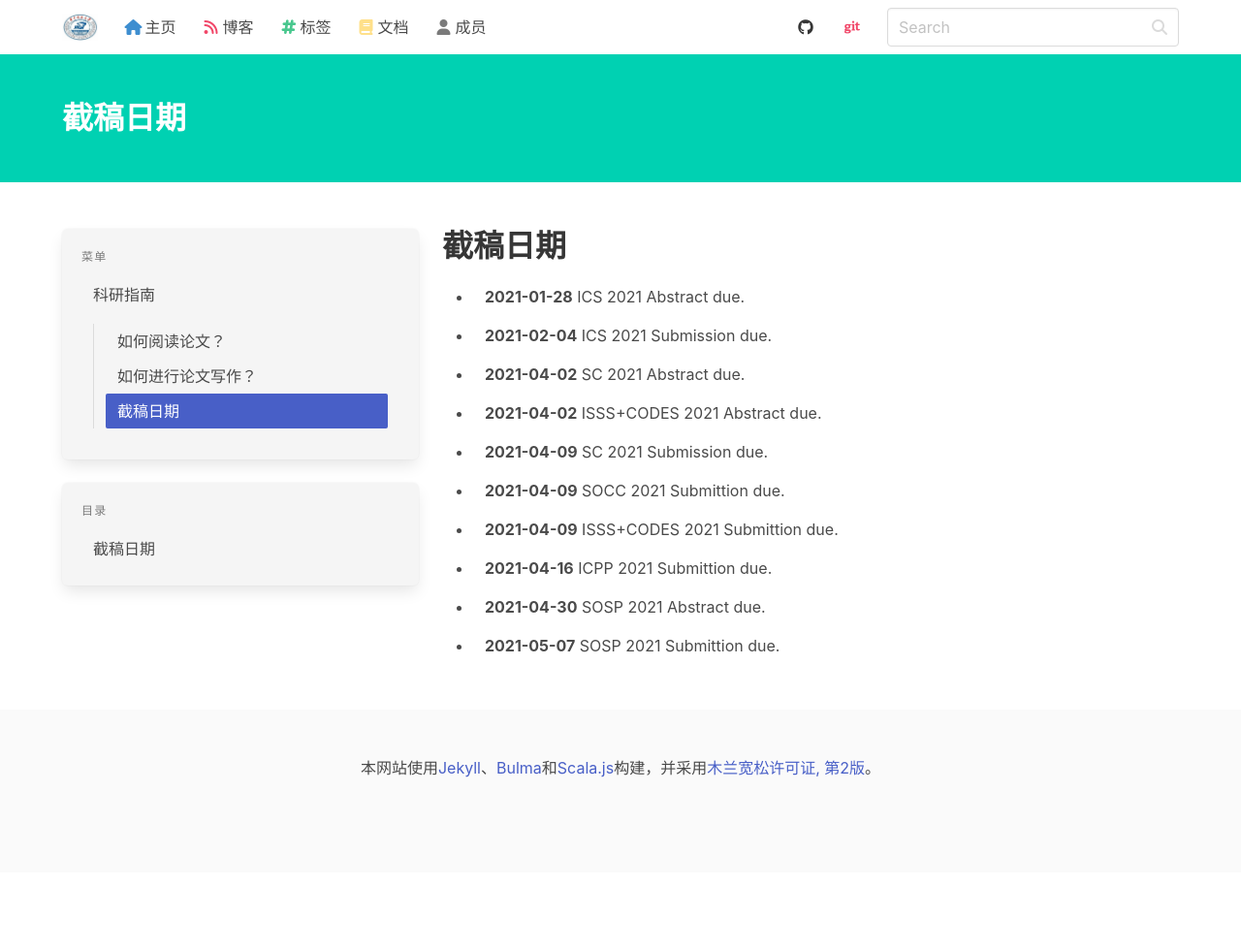
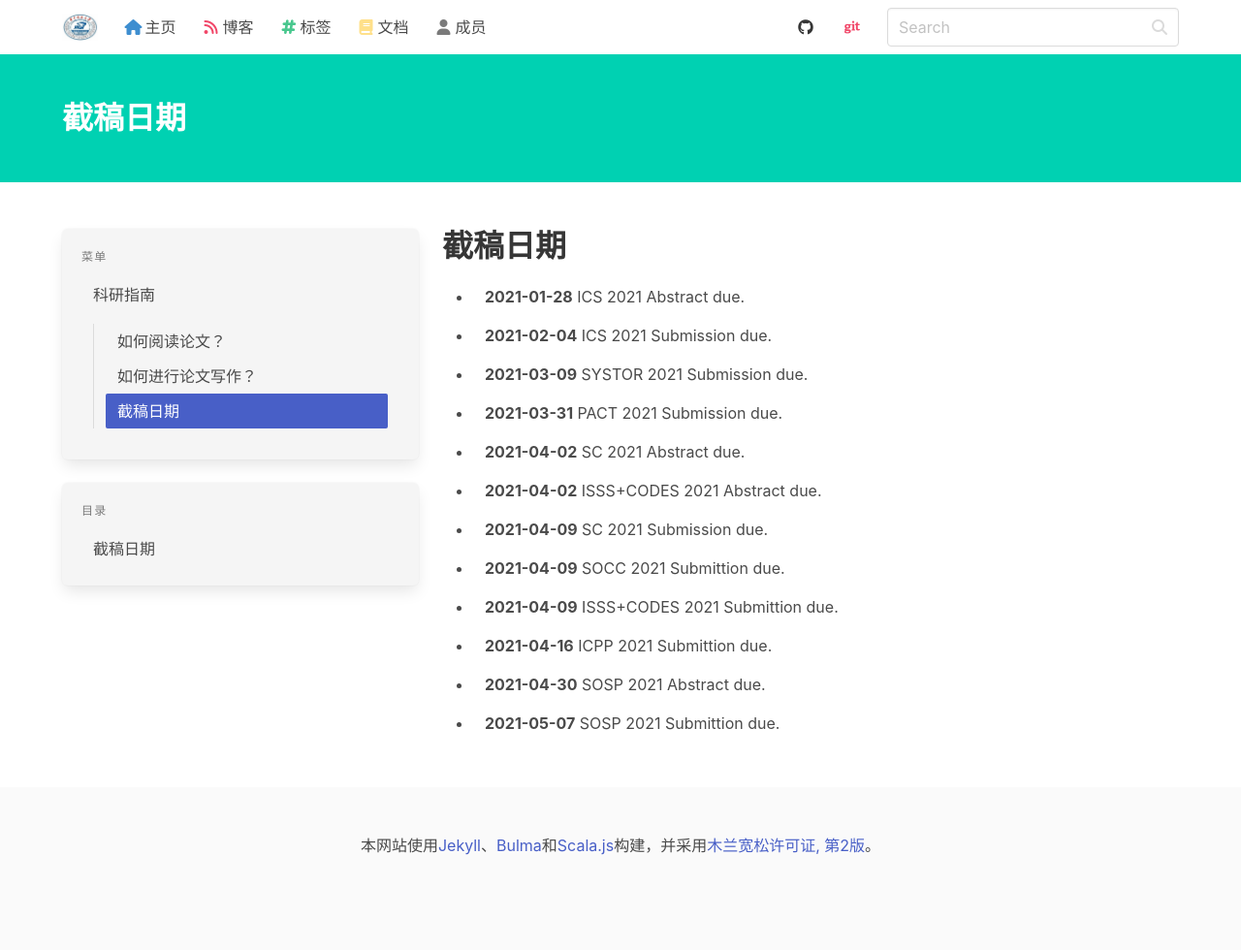
Before and after one commit to haslaboratory/haslaboratory.github.io, a Jekyll site: the page built from _docs/research/deadlines.md, in a window 1280 px wide. Shown: the whole page at 97% size. Built offline with Jekyll 4.4.1, drawn with Linux system fonts in a browser that asks for light colours; nearby versions of some CDN libraries; library files that are not in the unit come from our copies; before the commit the page ends 900 px from its top, so only the background shows below that.

Commit message:
update deadlines

```diff
--- a/_data/deadlines.yml
+++ b/_data/deadlines.yml
@@ -1,3 +1,18 @@
+- conference: PACT 2021
+  description: Submission due.
+  deadline: 2021-03-31
+  url: http://ssd.sscc.ru/conference/pact2021/cfp
+
+- conference: SYSTOR 2021
+  description: Submission due.
+  deadline: 2021-03-09
+  url: http://www.systor.org/2021/cfp.html
+
+- conference: ICDCS 2021
+  description: Submission due.
+  deadline: 2021-01-13
+  url: https://icdcs2021.us/cfp.html
+
 - conference: SC 2021
   description: Submission due.
   deadline: 2021-04-09
```
